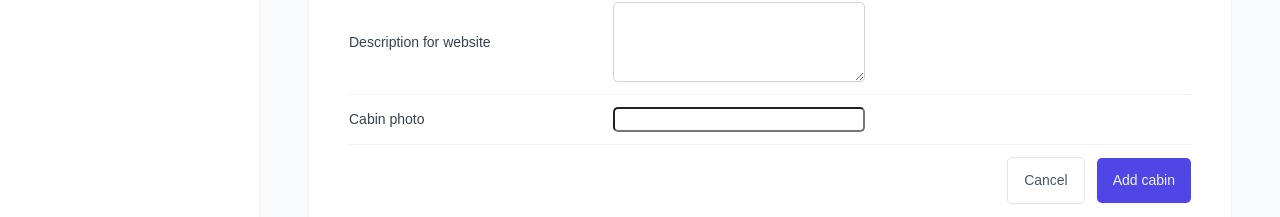
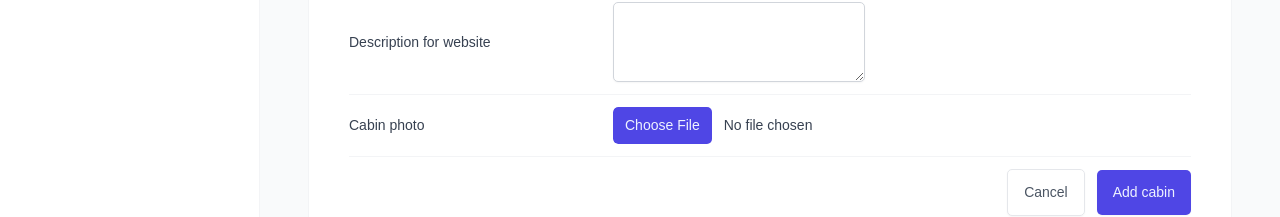
Before and after one commit to VictorDevLab/the-oasis, a React app: page /cabins in a window 1280 px wide. Both pictures are taken after a click on the button "Add new Cabin". Shown: the part 577-794 px from the top of the page. Built offline with nearby package versions, Linux system fonts and the light colour scheme; no server answers; the database is empty; the HTML template or start-up script is replaced by a standard one.

Commit message:
add images to supabase

```diff
--- a/src/features/cabins/CreateCabinForm.jsx
+++ b/src/features/cabins/CreateCabinForm.jsx
@@ -66,7 +66,7 @@ function CreateCabinForm() {
 
   //own submit function
   function onSubmit(data) {
-    mutate(data);
+    mutate({...data, image: data.image.at(0)});
   }
 
   function onError(err) {
@@ -120,7 +120,9 @@ function CreateCabinForm() {
             },
           })}
         />
-        {errors?.regularPrice?.message && <Error>{errors.regularPrice.message}</Error>}
+        {errors?.regularPrice?.message && (
+          <Error>{errors.regularPrice.message}</Error>
+        )}
       </FormRow>
 
       <FormRow>
@@ -160,7 +162,14 @@ function CreateCabinForm() {
 
       <FormRow>
         <Label htmlFor="image">Cabin photo</Label>
-        <FileInput id="image" accept="image/*" />
+        <FileInput
+          id="image"
+          type="file"
+          accept="image/*"
+          {...register("image", {
+            required: "This Field Is Required!",
+          })}
+        />
       </FormRow>
 
       <FormRow>
```
